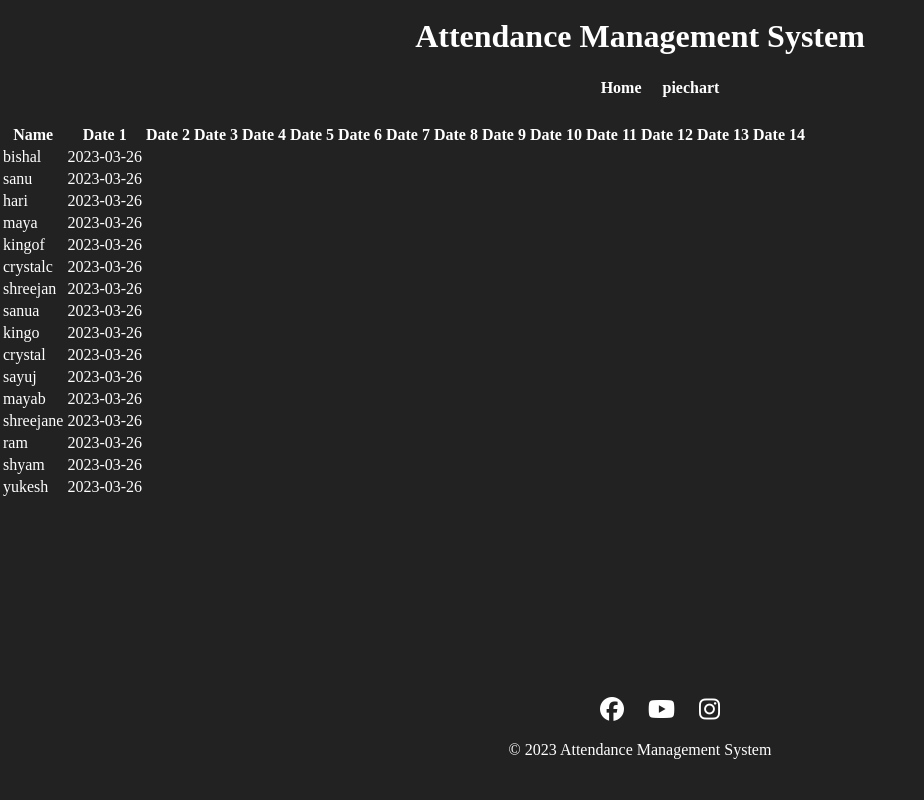
After one commit to bishal959/ams, a PHP site: page /at.php in a window 1280 px wide. The commit adds this page. Shown: the whole page, without its empty margins (0-924 px from the left). Run offline with PHP 8.4, Linux system fonts and the light colour scheme; the visitor is signed in with stand-in values (Sample User, id 1); some libraries are stand-ins or nearby versions.

Commit message:
Add files via upload

```diff
--- /dev/null
+++ b/at.php
@@ -0,0 +1,116 @@
+<!DOCTYPE html>
+<html>
+<head>
+	<title>CSV Data</title>
+  <link rel="icon" href="icon.png">
+</head>
+<body>
+	<table>
+		<thead>
+			<tr>
+				<th>Name</th>
+				<th>Date 1</th>
+				<th>Date 2</th>
+				<th>Date 3</th>
+              	<th>Date 4</th>
+              	<th>Date 5</th>
+              	<th>Date 6</th>
+              	<th>Date 7</th>
+              	<th>Date 8</th>
+				<th>Date 9</th>
+				<th>Date 10</th>
+              	<th>Date 11</th>
+              	<th>Date 12</th>
+              	<th>Date 13</th>
+              	<th>Date 14</th>
+			</tr>
+		</thead>
+		<tbody>
+			<?php
+          session_set_cookie_params(600);
+		session_start();
+		if (!isset($_SESSION['logged_in']) || !$_SESSION['logged_in']) {
+   	 header('Location: index.php');
+    	exit();
+	}
+			if (($handle = fopen("form_data.csv", "r")) !== false) {
+			    // Initialize an empty array for storing the data
+			    $data = array();
+			    while (($row = fgetcsv($handle, 1000, ",")) !== false) {
+			        $name = $row[0];
+			        $date = $row[1];
+
+			        // Check if the name is already in the data array
+			        if (array_key_exists($name, $data)) {
+			            // If the name is already in the array, add the date to the next available column
+			            $i = 1;
+			            while (array_key_exists("Date " . $i, $data[$name])) {
+			                $i++;
+			            }
+			            $data[$name]["Date " . $i] = $date;
+			        } else {
+			            // If the name is not in the array, add a new row with the name and date
+			            $data[$name] = array("Name" => $name, "Date 1" => $date);
+			        }
+			    }
+			    $csv_data = array_map('str_getcsv', file('form_data.csv'));
+
+// Sort the CSV data by the date column
+usort($csv_data, function($a, $b) {
+    return strtotime($a[1]) - strtotime($b[1]);
+});
+
+// Write the sorted CSV data back to the file
+$fp = fopen('form_data.csv', 'w');
+foreach ($csv_data as $fields) {
+    fputcsv($fp, $fields);
+}
+fclose($fp);
+			    // Output the data to the table
+			    foreach ($data as $row) {
+			        echo "<tr>";
+			        foreach ($row as $cell) {
+			            echo "<td>" . $cell . "</td>";
+			        }
+			        echo "</tr>";
+			    }
+			}
+			?>
+
+
+
+<title>Attendance Management System</title>
+<link rel="stylesheet" href="style.css" />
+<script src="https://kit.fontawesome.com/385a42cb55.js" crossorigin="anonymous" defer="">
+  </script>
+<body>
+<header class="header">
+<a href="html.php"><h1>Attendance Management System</h1></a>
+<ul class="header-ul">
+<li><a href="html.php">Home</a></li>
+<li><a href="about.php">piechart</a></li>
+</ul>
+
+<footer>
+<ul>
+<li>
+<a href="https://www.facebook.com/bishal.luitel.12" target="_blank"><i class="fa-brands fa-facebook"></i
+          ></a>
+</li>
+<li>
+<a href="https://www.youtube.com/channel/UC1AQ6okXwLa3X2AYgbYrbpA" target="_blank"><i class="fa-brands fa-youtube"></i
+          ></a>
+</li>
+<li>
+<a href="https://www.instagram.com/bishal.luitel.12/" target="_blank"><i class="fa-brands fa-instagram"></i
+          ></a>
+</li>
+</ul>
+<p>&copy; 2023 Attendance Management System</p>
+</footer>
+<script defer src="https://static.cloudflareinsights.com/beacon.min.js/vb26e4fa9e5134444860be286fd8771851679335129114" integrity="sha512-M3hN/6cva/SjwrOtyXeUa5IuCT0sedyfT+jK/OV+s+D0RnzrTfwjwJHhd+wYfMm9HJSrZ1IKksOdddLuN6KOzw==" data-cf-beacon='{"rayId":"7acd194cee429e7a","version":"2023.3.0","r":1,"token":"0f06f782433a41649e6584e7774d1f8a","si":100}' crossorigin="anonymous"></script>
+<script defer src="https://static.cloudflareinsights.com/beacon.min.js/vb26e4fa9e5134444860be286fd8771851679335129114" integrity="sha512-M3hN/6cva/SjwrOtyXeUa5IuCT0sedyfT+jK/OV+s+D0RnzrTfwjwJHhd+wYfMm9HJSrZ1IKksOdddLuN6KOzw==" data-cf-beacon='{"rayId":"7acd20b1ae629e80","version":"2023.3.0","r":1,"token":"0f06f782433a41649e6584e7774d1f8a","si":100}' crossorigin="anonymous"></script>
+  </tbody>
+	</table>
+</body>
+</html>
--- /dev/null
+++ b/form_data.csv
@@ -0,0 +1,16 @@
+bishal,2023-03-26
+sanu,2023-03-26
+hari,2023-03-26
+maya,2023-03-26
+kingof,2023-03-26
+crystalc,2023-03-26
+shreejan,2023-03-26
+sanua,2023-03-26
+kingo,2023-03-26
+crystal,2023-03-26
+sayuj,2023-03-26
+mayab,2023-03-26
+shreejane,2023-03-26
+ram,2023-03-26
+shyam,2023-03-26
+yukesh,2023-03-26
--- a/login.php
+++ b/login.php
@@ -8,11 +8,11 @@ if ($_SERVER['REQUEST_METHOD'] === 'POST') {
 
   if ($entered_pin === PIN) {
     // PIN is correct, grant access and redirect to home page
-    header('Location: sucess.html');
+    header('Location: html.php');
     exit;
   } else {
     // PIN is incorrect, deny access and show error message
-    $error_message = 'Access denied. Please try again.';
+   header('Location: index.php');
   }
 
 }
--- /dev/null
+++ b/style.css
@@ -0,0 +1,114 @@
+* {
+  margin: 0;
+  box-sizing: border-box;
+}
+body {
+  background: #222222;
+  color: white;
+}
+.header {
+  text-align: center;
+  display: grid;
+  place-items: center;
+  background: #222222;
+  padding: 10px;
+  color: white;
+}
+.header a {
+  text-decoration: none;
+  color: white;
+  padding: 0.5rem;
+  font-weight: bold;
+  border-radius: 0.5rem;
+}
+.header a:hover {
+  background: #555555;
+}
+
+.header-ul {
+  margin: 1rem;
+  display: flex;
+  list-style: none;
+  gap: 5px;
+}
+
+main {
+  display: grid;
+  place-items: center;
+  padding: 1rem;
+}
+main h2 {
+  margin: 1.5rem 0;
+}
+form {
+  display: flex;
+  flex-direction: column;
+  align-items: center;
+  margin: auto;
+  gap: 0.5rem;
+  padding: 2rem;
+  border-radius: 1rem;
+  color: white;
+  background: linear-gradient(
+      0deg,
+      rgba(208, 188, 255, 0.11),
+      rgba(208, 188, 255, 0.11)
+    ),
+    #222222;
+
+  box-shadow: linear-gradient(
+      0deg,
+      rgba(208, 188, 255, 0.11),
+      rgba(208, 188, 255, 0.11)
+    ),
+    #1c1b1f;
+  width: 20rem;
+}
+form > * {
+  padding: 10px;
+  width: 100%;
+  outline: 0;
+  border: 0;
+}
+button {
+  background: #2d6dec;
+
+  width: 90%;
+  border-radius: 1rem;
+  border: 0;
+  transition: 100ms ease-in-out;
+}
+button:hover {
+  color: white;
+  background: #84a3df;
+}
+
+footer {
+  position: absolute;
+  bottom: 2rem;
+  width: 100%;
+  height: 10%;
+  display: grid;
+  place-items: center;
+}
+footer ul {
+  display: flex;
+  list-style: none;
+  gap: 0.5rem;
+}
+footer a {
+  text-decoration: none;
+  color: white;
+  padding: 0.8rem;
+  font-size: 1.5rem;
+  border-radius: 0.5rem;
+}
+footer a:hover {
+  background: white;
+  color: rgb(255, 171, 213);
+}
+.img{
+ display: block;
+	width: 10%;
+  height: auto;
+}
```
Also changed, not shown: about.php (added, +100 -0 lines), cn.php (added, +11 -0 lines), csv.php (added, +43 -0 lines), csv2.php (added, +45 -0 lines), html.php (added, +86 -0 lines), index.php (added, +24 -0 lines), 2.png (added), config.php (line endings or trailing spaces), icon.png (added).
